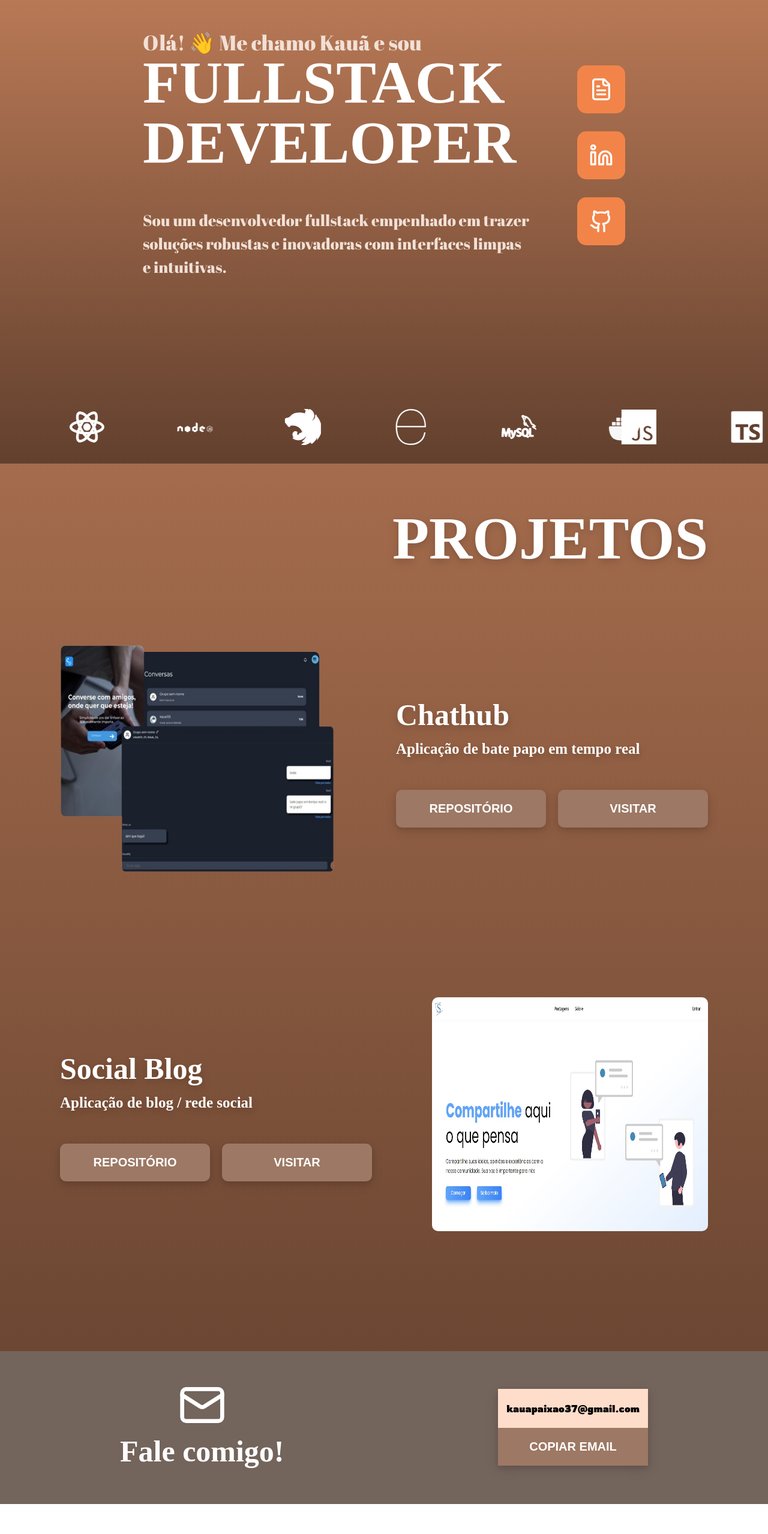
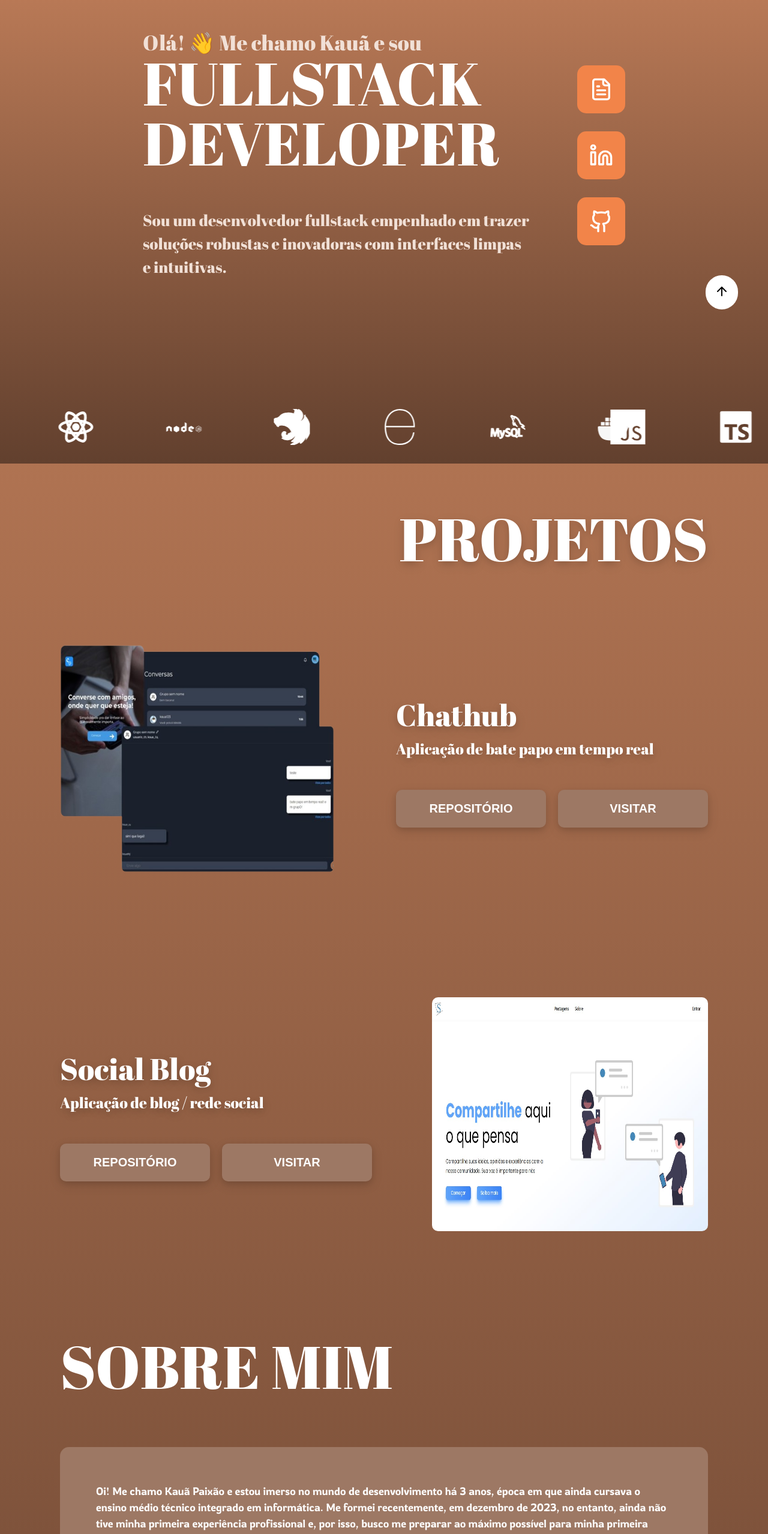
Before and after one commit to Kaua2123/portfolio, a React (Vite) app: page / in a window 1280 px wide. Shown: the part 234-2792 px from the top of the page at 60% size. Before the commit the page ends 2742 px from the top, so only its background shows below. Built offline with nearby package versions, Linux system fonts and the light colour scheme.

Commit message:
feat: add about me section

```diff
--- a/src/components/Navbar/Navbar.tsx
+++ b/src/components/Navbar/Navbar.tsx
@@ -16,7 +16,10 @@ export default function Navbar() {
           <a href="#projects">
             <p>PROJETOS</p>
           </a>
-          <p>SOBRE</p>
+
+          <a href="#about-me">
+            <p>SOBRE</p>
+          </a>
         </div>
         <div>
           <a href={curriculo} download={'curriculo.pdf'}>
--- a/src/pages/Portfolio/Portfolio.tsx
+++ b/src/pages/Portfolio/Portfolio.tsx
@@ -2,10 +2,13 @@ import { useState } from 'react';
 
 import {
   AboutMe,
+  AboutMeSection,
   ButtonIcon,
+  ButtonReturnToTop,
   ContactMeSection,
   Div,
   DivContactMe,
+  GridMyServices,
   H1,
   HeroSection,
   MainDiv,
@@ -14,11 +17,12 @@ import {
   ProjectCard,
   ProjectInfo,
   ProjectsSection,
+  ServiceName,
   SocialDiv,
   StackDiv,
 } from './styled';
 
-import { FileText, Linkedin, Github, Mail } from 'lucide-react';
+import { FileText, Linkedin, Github, Mail, ArrowUp } from 'lucide-react';
 
 import Navbar from '../../components/Navbar/Navbar';
 
@@ -55,6 +59,12 @@ export default function Portfolio() {
   return (
     <div>
       <Navbar />
+      <a href="#">
+        <ButtonReturnToTop title="Retornar para o topo">
+          <ArrowUp />
+        </ButtonReturnToTop>
+      </a>
+
       <Div>
         <div className="gradient">
           <MainDiv className="section">
@@ -203,6 +213,50 @@ export default function Portfolio() {
           </div>
         </ProjectsSection>
 
+        <AboutMeSection className="section" id="about-me">
+          <H1>SOBRE MIM</H1>
+
+          <div className="text">
+            <p>
+              Oi! Me chamo Kauã Paixão e estou imerso no mundo de
+              desenvolvimento há 3 anos, época em que ainda cursava o ensino
+              médio técnico integrado em informática. Me formei recentemente, em
+              dezembro de 2023, no entanto, ainda não tive minha primeira
+              experiência profissional e, por isso, busco me preparar ao máximo
+              possível para minha primeira oportunidade, estudando e
+              desenvolvendo projetos pessoais práticos por fora, como
+              freelancer. E aí? Vamos nos conectar?
+            </p>
+          </div>
+
+          <div className="my-services">
+            <h2>Serviços oferecidos</h2>
+
+            <GridMyServices>
+              <div>
+                <p className="service-name">Desenvolvimento Front-end</p>
+                <p className="service-description">
+                  Criação de interfaces de usuário responsivas e intuitivas
+                  utilizando React.js e Styled Components.
+                </p>
+              </div>
+              <div>
+                <p className="service-name">Desenvolvimento Back-end</p>
+                <p className="service-description">
+                  Construção de APIs REST com Node.js, Express.js, e NestJS.
+                </p>
+              </div>
+              <div>
+                <p className="service-name">DevOps</p>
+                <p className="service-description">
+                  Configuração de ambientes de desenvolvimento com Docker e
+                  Docker Compose.
+                </p>
+              </div>
+            </GridMyServices>
+          </div>
+        </AboutMeSection>
+
         <ContactMeSection>
           <div
             style={{
--- a/src/pages/Portfolio/styled.ts
+++ b/src/pages/Portfolio/styled.ts
@@ -1,4 +1,23 @@
 import styled, { keyframes } from 'styled-components';
+
+export const ButtonReturnToTop = styled.button`
+  background-color: ${({ theme }) => theme.colors.white};
+  position: fixed;
+  bottom: 0;
+  right: 0;
+  margin: 5rem;
+  border: none;
+  border-radius: 3rem;
+  padding: 1.5rem;
+  cursor: pointer;
+  transition: 0.1s;
+
+  &:hover {
+    background-color: ${({ theme }) => theme.colors.brown};
+    color: ${({ theme }) => theme.colors.white};
+    transform: scale(1.1);
+  }
+`;
 
 export const MainDiv = styled.div`
   display: flex;
@@ -177,3 +196,69 @@ export const DivContactMe = styled.div`
 export const H1 = styled.h1`
   font-size: 10rem;
 `;
+
+export const AboutMeSection = styled.div`
+  margin: 15rem 10rem;
+
+  .text {
+    margin-top: 6rem;
+    padding: 6rem;
+    background-color: ${({ theme }) => theme.colors.brown};
+    border-radius: 1.5rem;
+  }
+
+  .my-services {
+    margin-top: 6rem;
+
+    ul {
+      padding-left: 6rem;
+      margin-top: 4rem;
+
+      li {
+        color: white;
+        font-size: 2rem;
+      }
+    }
+  }
+
+  p {
+    color: white;
+    font-family: Rowdies;
+    font-style: normal;
+    font-weight: 100;
+    font-size: 1.8rem;
+  }
+`;
+
+export const GridMyServices = styled.div`
+  display: grid;
+  grid-template-columns: 1fr 1fr 1fr;
+  gap: 5rem;
+
+  div {
+    background-color: ${({ theme }) => theme.colors.brown};
+    border-radius: 2rem;
+    display: flex;
+    flex-flow: column wrap;
+    align-items: center;
+    margin-top: 5rem;
+    padding: 5rem;
+    gap: 5rem;
+    transition: 0.4s;
+
+    &:hover {
+      transform: translateY(-2%);
+    }
+
+    .service-name {
+      font-size: 2.2rem;
+      font-family: Rowdies;
+    }
+
+    .service-description {
+      font-family: Rowdies, sans-serif;
+      font-weight: 300;
+      font-style: normal;
+    }
+  }
+`;
--- a/src/styles/global.ts
+++ b/src/styles/global.ts
@@ -21,7 +21,8 @@ body {
 }
 
 h1, h2, h3, h4, h5, h6 {
-    font-family: 'Abril Fatface regular';
+    font-family: 'Abril Fatface';
+    font-weight: normal;
     color: ${({ theme }) => theme.colors.white};
 }
 
@@ -74,8 +75,9 @@ a {
     align-items: center;
 
     &:hover {
-        opacity: 0.8;
-        transform: translateY(-5%);
+        background-color: ${({ theme }) => theme.colors.darkBrown};
+        transform: translateY(-3%);
+
     }
 }
 
```
